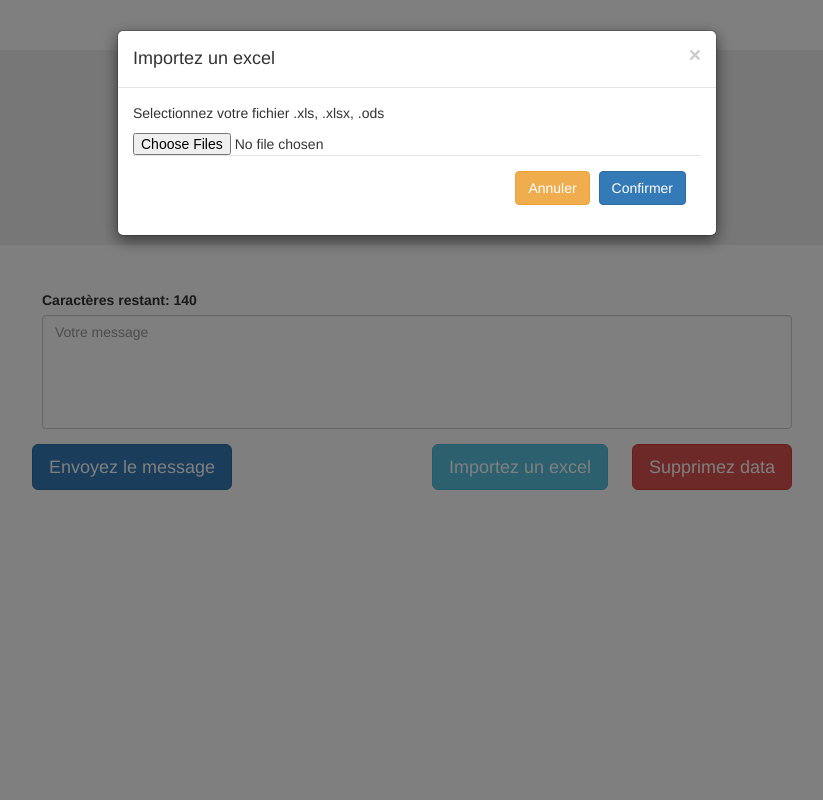
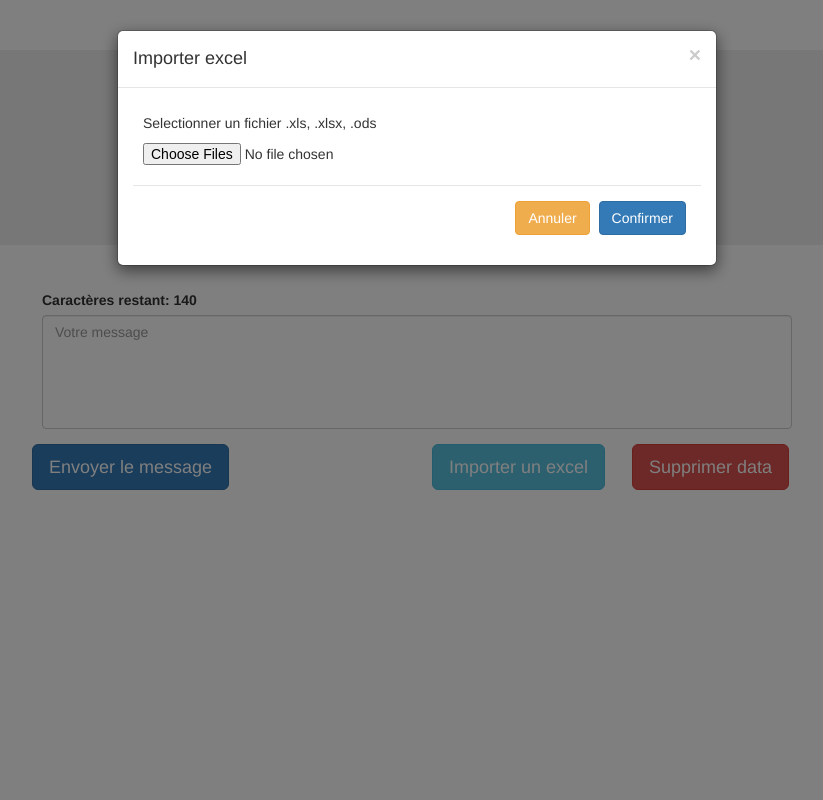
Before and after one commit to BlueProg/ProjectHEC, a Node server app: page / in a window 1280 px wide, after a click on "Importer un excel". Shown: the whole page, without its empty margins (223-1046 px from the left). Run offline with Node 20, Linux system fonts and the light colour scheme; data that the repository does not hold is empty; some libraries are stand-ins or nearby versions.

Commit message:
maj view, confirmSend

```diff
--- a/public/core.js
+++ b/public/core.js
@@ -76,9 +76,9 @@
 		return (applyFilter());
 	}
 
-	$scope.send = function() {
-
+	$scope.confirmSend = function() {
 		var data = [];
+		if ($scope.data && $scope.data.dest) {
 			for (var i = $scope.data.dest.length - 1; i >= 0; i--) {
 				if ($scope.data.dest[i].isChecked) {
 					data.push($scope.data.dest[i]);
@@ -90,10 +90,28 @@
 				}
 			});
 		}
+	}
+
+	$scope.send = function() {
+
+		var data = [];
+		if ($scope.dataTextarea.length > 0)
+			$('#confirmModal').modal('show');
+		if ($scope.data && $scope.data.dest) {
+			for (var i = $scope.data.dest.length - 1; i >= 0; i--) {
+				if ($scope.data.dest[i].isChecked) {
+					data.push($scope.data.dest[i]);
+				}
+			}
+			$scope.dataCount = data;
+		}
+	}
 
 	$scope.delete = function() {
 		ServerCommunicationFactory.deleteData().then(function(result) {
 			$scope.userList = result.data;
+			$scope.data = "";
+			cleanImport();
 		});
 	}
 
--- a/public/index.html
+++ b/public/index.html
@@ -89,18 +89,40 @@
           <div class="row marginT15">
             <div class="col-md-2"></div>
             <div class="col-md-2">
-              <button type="submit" class="btn btn-primary btn-lg">Envoyez le message</button>
+              <button type="submit" class="btn btn-primary btn-lg">Envoyer le message</button>
             </div>
             <div class="col-md-2"></div>
             <div class="col-md-2">
-              <button type="button" class="btn btn-info btn-lg" data-toggle="modal" data-target="#myModal">Importez un excel</button>
+              <button type="button" class="btn btn-info btn-lg" data-toggle="modal" data-target="#myModal">Importer un excel</button>
             </div>
             <div class="col-md-2">
-              <button ng-click="delete()" type="button" class="btn btn-danger btn-lg">Supprimez data</button>
+              <button ng-click="delete()" type="button" class="btn btn-danger btn-lg">Supprimer data</button>
             </div>
             <div class="col-md-2"></div>
           </div>
         </div>
+
+        <!-- Modal -->
+        <div class="modal fade" id="confirmModal" tabindex="-1" role="dialog" aria-labelledby="exampleModalLabel" aria-hidden="true">
+          <div class="modal-dialog" role="document">
+            <div class="modal-content">
+              <div class="modal-header">
+                <h5 class="modal-title" id="exampleModalLabel">Confirmer</h5>
+                <button type="button" class="close" data-dismiss="modal" aria-label="Close">
+                  <span aria-hidden="true">&times;</span>
+                </button>
+              </div>
+              <div class="modal-body">
+                Confirmer l'envoi de {{ dataCount.length}} message(s).
+              </div>
+              <div class="modal-footer">
+                <button type="button" class="btn btn-secondary" data-dismiss="modal">Fermer</button>
+                <button type="button" class="btn btn-primary" ng-click="confirmSend()">Envoyer</button>
+              </div>
+            </div>
+          </div>
+        </div>
+
         <!-- Modal -->
         <div id="myModal" class="modal fade" role="dialog">
           <div class="modal-dialog">
@@ -109,45 +131,51 @@
             <div class="modal-content">
               <div class="modal-header">
                 <button type="button" class="close" data-dismiss="modal">&times;</button>
-                <h4 class="modal-title">Importez un excel</h4>
+                <h4 class="modal-title">Importer excel</h4>
               </div>
               <div class="modal-body">
-                <div ng-show="showUpload">
-                  <p>Selectionnez votre fichier .xls, .xlsx, .ods</p>
+                <div ng-show="showUpload" class="excelMargin">
+                  <p>Selectionner un fichier .xls, .xlsx, .ods</p>
                   <input id="inputExcell" type="file" accept=".xls,.xlsx,.ods" multiple="false" />
                 </div>
                 <div ng-show="showUpload == false">
                   <div ng-show="showPage() == 1">
                     <div class="row">
-                      <div class="col-md-6">
-                        <p>Selectionnez la/les colonne(s) reference(s) pour destinataire</p>
-                        <div ng-repeat="type in modalDest">
-                          <div ng-show="type.nameColum != 'isChecked'">
-                            <label>
-                              <input ng-change="changeRenduType()" type="checkbox" ng-model="type.isChecked"/>
-                              <span>{{type.nameColum}}</span>
-                            </label>
+                      <div class="col-md-12">
+                        <p class="textExcel">Selectionner la/les colonne(s) reference(s) pour <b class="sizeUp">destinataire</b></p>
+                        <div class="marginT15 marginB15">
+                          <div ng-repeat="type in modalDest">
+                            <div ng-show="type.nameColum != 'isChecked'">
+                              <label class="arangeItem">
+                                <input class="marginR5" ng-change="changeRenduType()" type="checkbox" ng-model="type.isChecked"/>
+                                <span>{{type.nameColum}}</span>
+                              </label>
+                            </div>
                           </div>
                         </div>
                       </div>
                       <div ng-show="renduType">
-                        <div class="col-md-6">
-                          <p>Exemple de rendu</p>
-                          <p>{{renduType}}</p>
+                        <div class="col-md-12">
+                          <div class="marginT15 textCenter">
+                            <p>Exemple de rendu</p>
+                            <p><b class="sizeUp">{{renduType}}</b></p>
+                          </div>
                         </div>
                       </div>
                     </div>
                   </div>
                   <div ng-show="showPage() == 2">
                     <div class="row">
-                      <div class="col-md-6">
-                        <p>Selectionnez la/les colonne(s) reference(s) pour les filtres</p>
-                        <div ng-repeat="type in modalFilter">
-                          <div ng-show="type.nameColum != 'isChecked'">
-                            <label>
-                              <input type="checkbox" ng-model="type.isChecked"/>
-                              <span>{{type.nameColum}}</span>
-                            </label>
+                      <div class="col-md-12">
+                        <p class="textExcel">Selectionnez la/les colonne(s) reference(s) pour les <b class="sizeUp">filtres</b></p>
+                        <div class="marginT15 marginB15">
+                          <div ng-repeat="type in modalFilter">
+                            <div ng-show="type.nameColum != 'isChecked'">
+                              <label class="arangeItem">
+                                <input class="marginR5" type="checkbox" ng-model="type.isChecked"/>
+                                <span>{{type.nameColum}}</span>
+                              </label>
+                            </div>
                           </div>
                         </div>
                       </div>
@@ -155,21 +183,23 @@
                   </div>
                   <div ng-show="showPage() == 3">
                     <div class="row">
-                      <div class="col-md-6">
-                        <p>Selectionnez la colonne pour le numéro de mobile</p>
-                        <div ng-repeat="type in modalNumber">
-                          <div ng-show="type.nameColum != 'isChecked'">
-                            <label>
-                              <input type="checkbox" ng-model="type.isChecked"/>
-                              <span>{{type.nameColum}}</span>
-                            </label>
+                      <div class="col-md-12">
+                        <p class="textExcel">Selectionnez la colonne pour le numéro de <b class="sizeUp">mobile</b></p>
+                        <div class="marginT15 marginB15">
+                          <div ng-repeat="type in modalNumber">
+                            <div ng-show="type.nameColum != 'isChecked'">
+                              <label class="arangeItem">
+                                <input class="marginR5" type="checkbox" ng-model="type.isChecked"/>
+                                <span>{{type.nameColum}}</span>
+                              </label>
+                            </div>
                           </div>
                         </div>
                       </div>
                     </div>
                   </div>
                 </div>
-                <div ng-show="showUpload == false">
+                <div class="textCenter" ng-show="showUpload == false">
                   <ul items-per-page="1" uib-pagination total-items="totalItems" ng-model="currentPage" ng-change="pageChanged()"></ul>
                 </div>
                 <div class="modal-footer">
--- a/public/style.css
+++ b/public/style.css
@@ -15,8 +15,16 @@
 	margin-right: 15px !important;
 }
 
+.marginR5 {
+	margin-right: 5px !important;
+}
+
 .marginT15 {
 	margin-top: 15px !important;
+}
+
+.marginB15 {
+	margin-bottom: 15px !important;
 }
 
 .checkboxList {
@@ -26,3 +34,27 @@
     height: 200px;
     overflow-y: scroll;
 }
+
+.excelMargin {
+	margin: 10px;
+    margin-bottom: 20px;
+}
+
+.textExcel {
+	text-align: center;
+    font-size: large;
+}
+
+.sizeUp {
+	font-size: larger;
+}
+
+.arangeItem {
+	float: left;
+    width: 40%;
+    margin-left: 10%;
+}
+
+.textCenter {
+    text-align: center;
+}
--- a/server.js
+++ b/server.js
@@ -58,7 +58,7 @@
 /* Start Sms */
 
 function sendSms(data) {
-	request({
+	/*request({
 		headers: {'content-type' : 'application/x-www-form-urlencoded'},
 	    url: 'http://www.smsenvoi.com/getapi/sendsms/',
 	    method: 'GET',
@@ -78,7 +78,7 @@
         }
         else
         	console.log(error);
-    });
+    });*/
 }
 
 /* End Sms */
```
Lines whose indentation alone changed are shown as unchanged.
